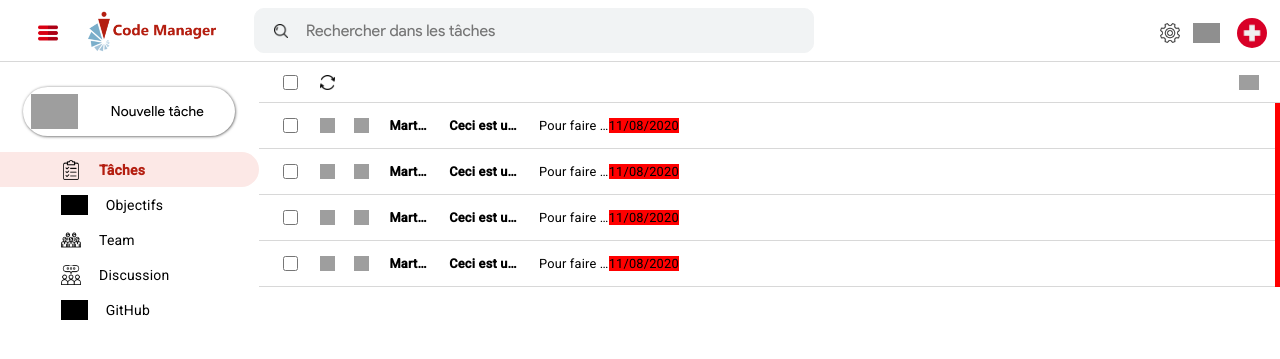
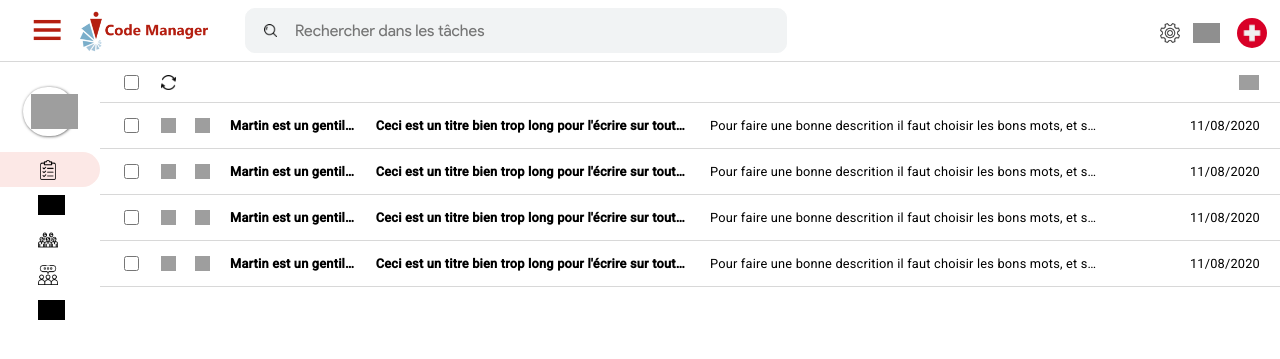
Before and after one commit to MartDel/CodeManager, a PHP site: page /CodeManager/design/task2.html in a window 1280 px wide. Shown: the top 359 px of the page. Run offline with PHP 8.4, Linux system fonts and the light colour scheme; grey boxes are pictures that could not be loaded.

Commit message:
menu finished animation + resol bug width task

```diff
--- a/design/task2.css
+++ b/design/task2.css
@@ -12,7 +12,7 @@ body {
 }
 
 html {
-    overflow: hidden;
+    /*overflow: hidden;*/
 }
 
 a {
@@ -130,6 +130,7 @@ a {
     background-color: rgb(255, 255, 255);
     border-bottom: rgba(141, 141, 141, 0.342) 1px solid;
     padding: 8px;
+    padding-left: 50px;
     display: flex;
     flex-direction: row;
     height: 45px;
@@ -334,8 +335,8 @@ ul {
     align-items: center;
     border-bottom: rgba(141, 141, 141, 0.342) 1px solid;
     padding-left: 20px;
-    width:auto;
-    transition:width 3s ease;
+    width: auto;
+    transition: width 3s ease;
 }
 
 .ligne_haut_tache img {
@@ -357,7 +358,11 @@ ul {
 .ligne_et_taches {
     display: flex;
     flex-direction: column;
-    width: 100%;
+    flex-grow: 1;
+    position: absolute;
+    margin-left: 260px;
+    width: calc(100% - 260px);
+    transition: all 0.3s ease;
 }
 
 
@@ -375,11 +380,11 @@ ul {
     overflow-y: scroll;
     overflow-x: hidden;
     margin-block-end: 0;
-    transition:width 3s ease;
-    display:flex;
+    transition: width 3s ease;
+    display: flex;
     flex-direction: column;
-    left:0;
-    right:0
+    left: 0;
+    right: 0
 }
 
 /*#test_ul {
@@ -397,6 +402,7 @@ ul {
     padding-top: 10px;
     border-bottom: rgba(141, 141, 141, 0.342) 1px solid;
     padding-left: 20px;
+    width: 100%;
 }
 
 .liste_taches li:hover {
@@ -415,30 +421,31 @@ ul {
     text-shadow: none;
     font-size: .8rem;
     letter-spacing: .2px;
+    width: 100%;
 }
 
 .utilisateur {
-    width: 4%;
+    width: 80%;
     margin-left: 20px;
     font-weight: bold;
 }
 
 .titre_tache {
-    width: 7%;
+    width: 200%;
     margin-left: 20px;
     font-weight: bold;
 }
 
 .desc_tache {
     margin-left: 20px;
-    width: 7%
+    width: 250%;
 }
 
 .date {
-    margin-right: 30px;
+    margin-right: 40px;
     text-align: right;
-    width:auto;
-    background-color: rgb(255, 0, 0);
+    width: 100%;
+    /*background-color: rgb(255, 0, 0);*/
 }
 
 .input_img {
@@ -509,9 +516,15 @@ ul {
     border: none;
     border-radius: 0px;
     padding: 0;
-    width:calc(100vw - 259px);
+    width: auto;
     outline: none;
-    border-right: red 5px solid;
+    /*border-right: red 5px solid;*/
+}
+
+.list_task {
+    display: flex;
+    flex-direction: column;
+    width: auto;
 }
 
 
@@ -566,3 +579,145 @@ ul {
     text-align: center;
     margin-left: 36%
 }
+
+
+/*MENU BURGER ICON*/
+*:focus {
+    outline: none;
+}
+
+#webapp_cover {
+    position: absolute;
+    top: 30px;
+
+    width: 10px;
+    margin: 0 auto;
+    margin-left: -18px;
+    transform: translateY(-50%) scale(0.7);
+    background-color: rgb(255, 255, 255);
+}
+
+#menu_button {
+    width: 39px;
+    overflow: hidden;
+    background-color: rgb(255, 255, 255);
+}
+
+#menu_checkbox {
+    display: none;
+}
+
+#menu_label {
+    position: relative;
+    display: block;
+    height: 29px;
+    cursor: pointer;
+
+}
+
+#menu_label:before,
+#menu_label:after,
+#menu_text_bar {
+    position: absolute;
+    left: 0;
+    width: 100%;
+    height: 5px;
+    background-color: #b41e10;
+}
+
+#menu_label:before,
+#menu_label:after {
+    content: '';
+    transition: 0.4s cubic-bezier(0.68, -0.55, 0.27, 1.55) left;
+}
+
+#menu_label:before {
+    top: 0;
+}
+
+#menu_label:after {
+    top: 12px;
+}
+
+#menu_text_bar {
+    top: 24px;
+}
+
+#menu_text_bar:before {
+    content: 'MENU';
+    position: absolute;
+    top: 5px;
+    right: 0;
+    left: 0;
+    color: #b41e10;
+    font-size: 12px;
+    font-weight: bold;
+    font-family: 'Montserrat', Arial, Helvetica, sans-serif;
+    text-align: center;
+}
+
+#menu_checkbox:checked+#menu_label:before {
+    left: -39px;
+}
+
+#menu_checkbox:checked+#menu_label:after {
+    left: 39px;
+}
+
+#menu_checkbox:checked+#menu_label #menu_text_bar:before {
+    animation: moveUpThenDown 0.5s ease 0.2s forwards, shakeWhileMovingUp 0.5s ease 0.2s forwards, shakeWhileMovingDown 0.2s ease 0.5s forwards;
+}
+
+@keyframes moveUpThenDown {
+    0% {
+        top: 0;
+    }
+
+    50% {
+        top: -27px;
+    }
+
+    100% {
+        top: -14px;
+    }
+}
+
+@keyframes shakeWhileMovingUp {
+    0% {
+        transform: rotateZ(0);
+    }
+
+    25% {
+        transform: rotateZ(-10deg);
+    }
+
+    50% {
+        transform: rotateZ(0deg);
+    }
+
+    75% {
+        transform: rotateZ(10deg);
+    }
+
+    100% {
+        transform: rotateZ(0);
+    }
+}
+
+@keyframes shakeWhileMovingDown {
+    0% {
+        transform: rotateZ(0);
+    }
+
+    80% {
+        transform: rotateZ(3deg);
+    }
+
+    90% {
+        transform: rotateZ(-3deg);
+    }
+
+    100% {
+        transform: rotateZ(0);
+    }
+}
--- a/design/task2.html
+++ b/design/task2.html
@@ -19,7 +19,15 @@
 
     <!--MENU DU HAUT-->
     <div id="menu_haut">
-        <img id="burger" src="img/burgermenugauche.png">
+        <!--<img id="burger" src="img/burgermenugauche.png">-->
+        <div id="webapp_cover">
+            <div id="menu_button">
+                <input type="checkbox" id="menu_checkbox">
+                <label for="menu_checkbox" id="menu_label">
+                    <div id="menu_text_bar"></div>
+                </label>
+            </div>
+        </div>
         <a href="./index.html"><img id="logo" src="img/essai_logo.png"></a>
         <input type="text" placeholder="Rechercher dans les tâches" />
         <img id="help_logo_img" src="img/question.png" alt="">
@@ -35,11 +43,23 @@
                 <p id="new_task_text">Nouvelle tâche</p>
             </div>
             <ul>
-                <a href="./task2.html"><li class="selectedmenu"><img class="img_menu_gauche_js" src="img/listindex.png" alt=""><p id="text_menu_left_1">Tâches</p></li></a>
-                <li class="notselectedmenu"><img class="img_menu_gauche_js" src="img/objectiveindex.png" alt=""><p id="text_menu_left_2">Objectifs</p></li>
-                <li class="notselectedmenu"><img class="img_menu_gauche_js" src="img/group.png" alt=""><p id="text_menu_left_3">Team</p></li>
-                <li class="notselectedmenu"><img class="img_menu_gauche_js" src="img/people.png" alt=""><p id="text_menu_left_4">Discussion</p></li>
-                <li class="notselectedmenu"><img class="img_menu_gauche_js" src="img/network.png" alt=""><p id="text_menu_left_5">GitHub</p></li>
+                <a href="./task2.html">
+                    <li class="selectedmenu"><img class="img_menu_gauche_js" src="img/listindex.png" alt="">
+                        <p id="text_menu_left_1">Tâches</p>
+                    </li>
+                </a>
+                <li class="notselectedmenu"><img class="img_menu_gauche_js" src="img/objectiveindex.png" alt="">
+                    <p id="text_menu_left_2">Objectifs</p>
+                </li>
+                <li class="notselectedmenu"><img class="img_menu_gauche_js" src="img/group.png" alt="">
+                    <p id="text_menu_left_3">Team</p>
+                </li>
+                <li class="notselectedmenu"><img class="img_menu_gauche_js" src="img/people.png" alt="">
+                    <p id="text_menu_left_4">Discussion</p>
+                </li>
+                <li class="notselectedmenu"><img class="img_menu_gauche_js" src="img/network.png" alt="">
+                    <p id="text_menu_left_5">GitHub</p>
+                </li>
             </ul>
         </div>
 
@@ -57,7 +77,7 @@
 
 
             <!--PARTI TACHES NON REALISEES-->
-
+            <section class=list_task">
                 <ul id="liste_taches" class="liste_taches">
 
                     <button class="myBtn" id="myBtn">
@@ -160,7 +180,7 @@
                         </li>
                     </button>
                 </ul>
-
+            </section>
         </section>
     </section>
 
@@ -197,6 +217,7 @@
 
 
 
+
     <script type="text/javascript" src="tasksjs2.js"></script>
 </body>
 
```
Also changed, not shown: design/tasksjs2.js (+85 -5 lines). Lines whose indentation alone changed are shown as unchanged.
